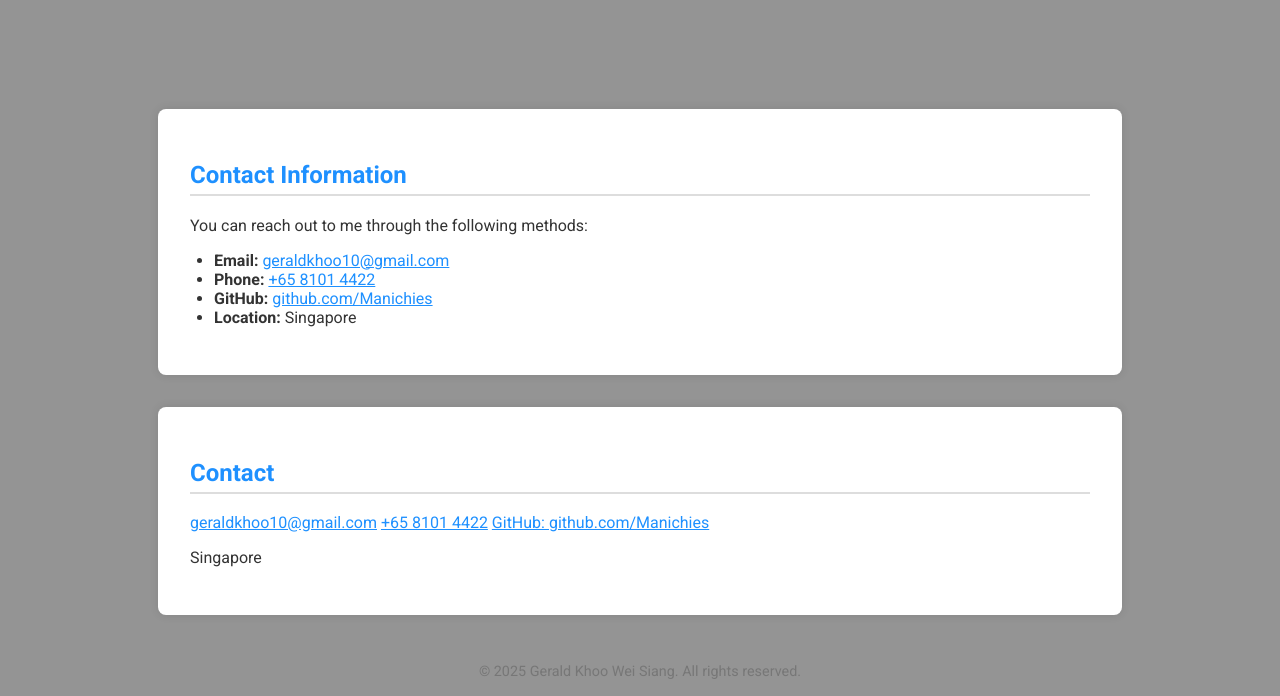
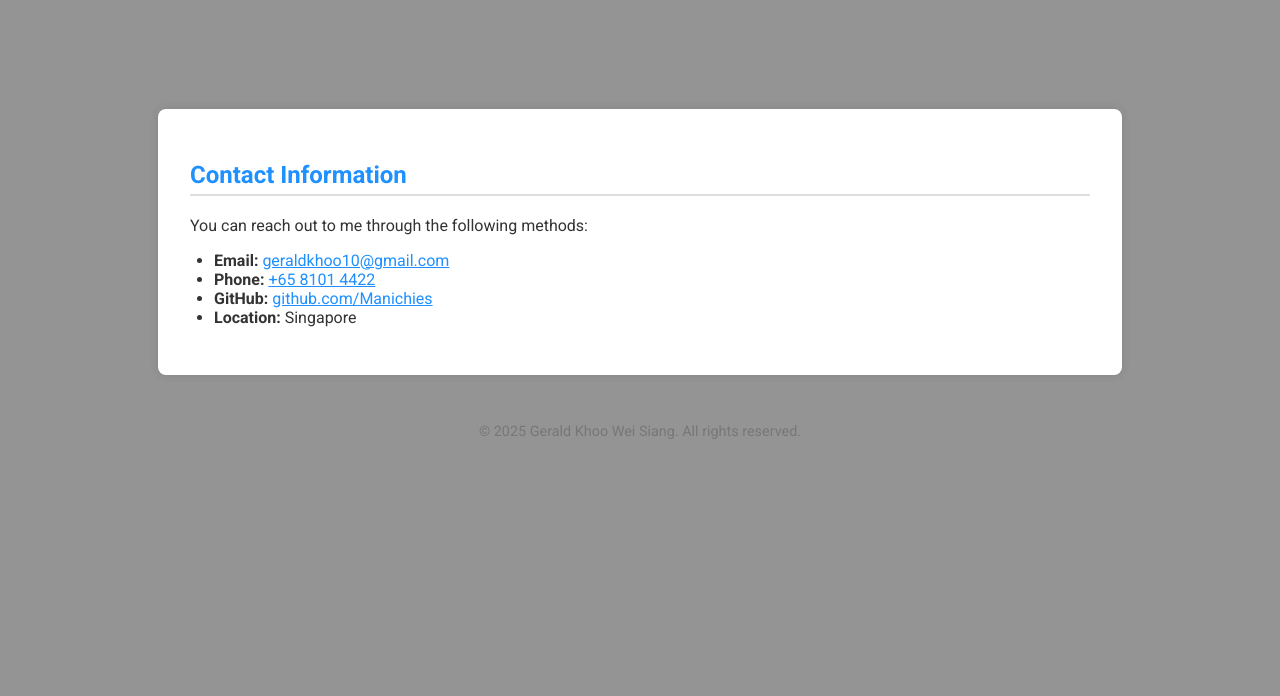
Before and after one commit to Manichies/GeraldDigiPortfolio, a plain HTML site: page contact.html in a window 1280 px wide. Shown: the part 203-899 px from the top of the page. After the commit the page ends 800 px from the top, so only its background shows below. Drawn offline with Linux system fonts and the light colour scheme.

Commit message:
Deleted one section in contact

```diff
--- a/contact.html
+++ b/contact.html
@@ -96,13 +96,6 @@
       <li><strong>Location:</strong> Singapore</li>
     </ul>
   </section>
-  <section>
-    <h2>Contact</h2>
-    <a href="mailto:geraldkhoo10@gmail.com">geraldkhoo10@gmail.com</a>
-    <a href="tel:+6581014422">+65 8101 4422</a>
-    <a href="https://github.com/Manichies" target="_blank">GitHub: github.com/Manichies</a>
-    <p>Singapore</p>
-  </section>
 
   <footer>
     &copy; 2025 Gerald Khoo Wei Siang. All rights reserved.
```
